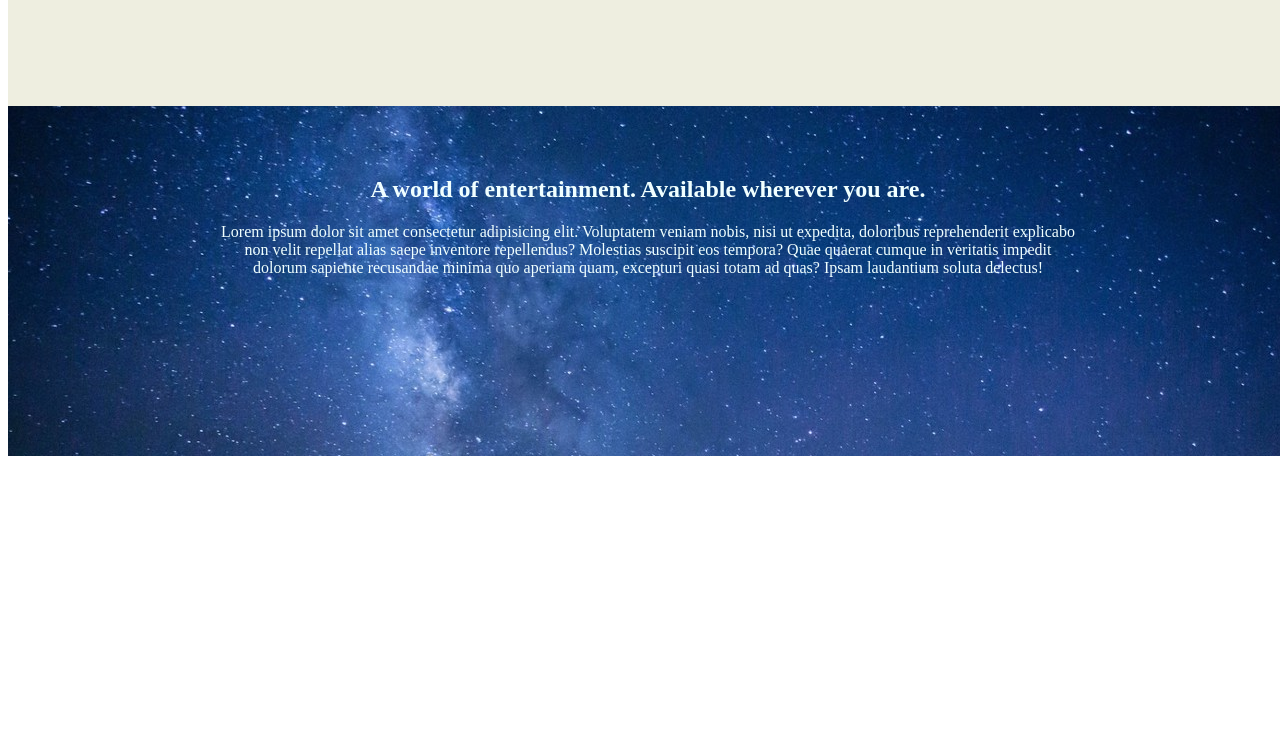
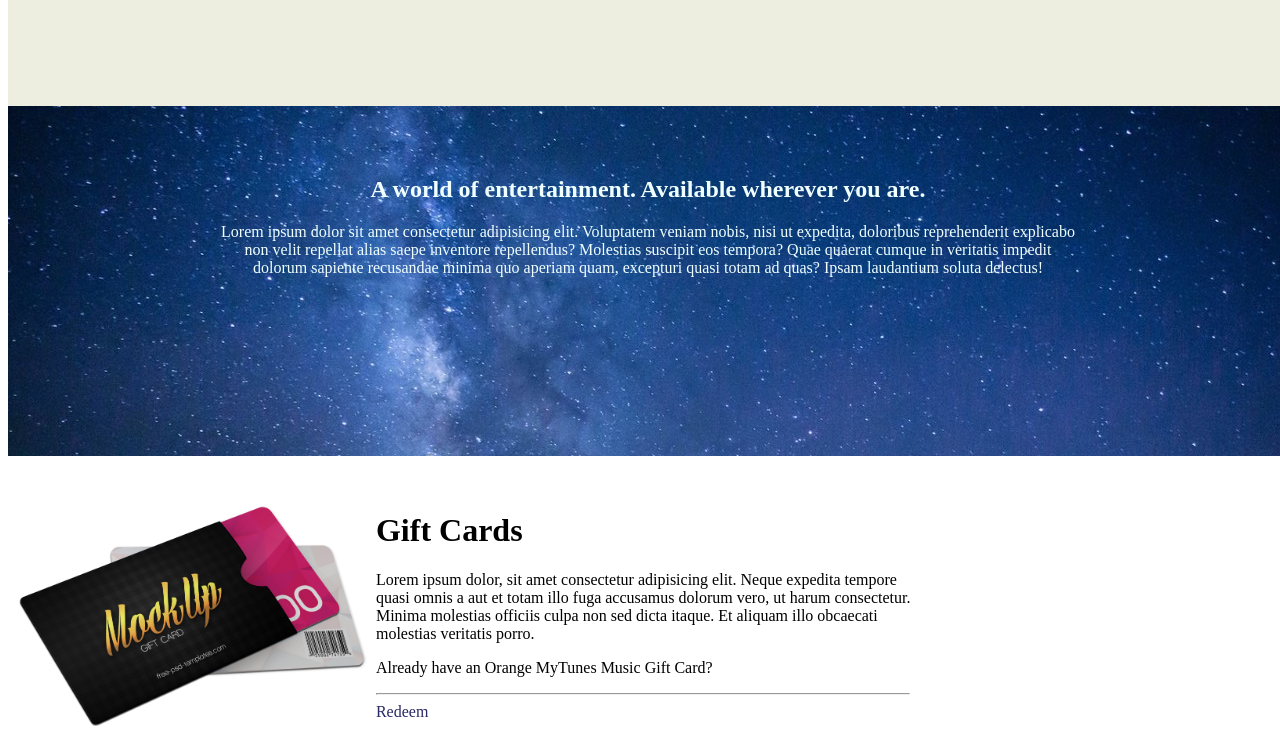
Before and after one commit to cvBesdelnik/html-page, a plain HTML site: page index.html in a window 1280 px wide. Shown: the part 2302-3043 px from the top of the page. Before the commit the page ends 2766 px from the top, so only its background shows below. Drawn offline with Linux system fonts and the light colour scheme.

Commit message:
fifth content

```diff
--- a/css/style.css
+++ b/css/style.css
@@ -216,3 +216,33 @@ a.second_content_button_link:hover, a.second_content_button_link:active {
     text-align: center;
     color: azure;
 }
+
+/*fifth_content*/
+
+.fifth_content {
+    margin: auto;
+    padding: 35px 0 0 0;
+}
+
+.fifth_content_center_position {
+
+}
+
+.img_gift_cards {
+    float: left;
+    max-height: 250px;
+    width: auto;
+    display: block;
+
+}
+
+.fifth_content_text_div {
+    max-width: 550px;
+    display: block;
+    float: left;
+}
+
+.fifth_content_link {
+    color: rgb(41, 41, 100);
+    text-decoration: none;
+}
--- a/index.html
+++ b/index.html
@@ -70,6 +70,26 @@
         </p>
     </div>
 
+    <div class="fifth_content">
+        <div class="fifth_content_center_position">
+            <img class="img_gift_cards" src="img/gift_cards.png" alt="gift_cards">
+            <div class="fifth_content_text_div">
+
+                <h1>Gift Cards</h1>
+                <p>Lorem ipsum dolor, sit amet consectetur adipisicing elit. Neque expedita tempore
+                    <br>quasi omnis a aut et totam illo fuga accusamus dolorum vero, ut harum consectetur.
+                    <br>Minima molestias officiis culpa non sed dicta itaque. Et aliquam illo obcaecati
+                    <br>molestias veritatis porro.
+                </p>
+                <p>Already have an Orange MyTunes Music Gift Card?</p>
+                <hr>
+                <a class="fifth_content_link" href="https://jolly-kalam-23776e.netlify.app/mytunes/#">Redeem</a>
+            </div>
+        </div>
+
+
+    </div>
+
 
 </body>
 </html>
```
Also changed, not shown: img/gift_cards.png (added).
